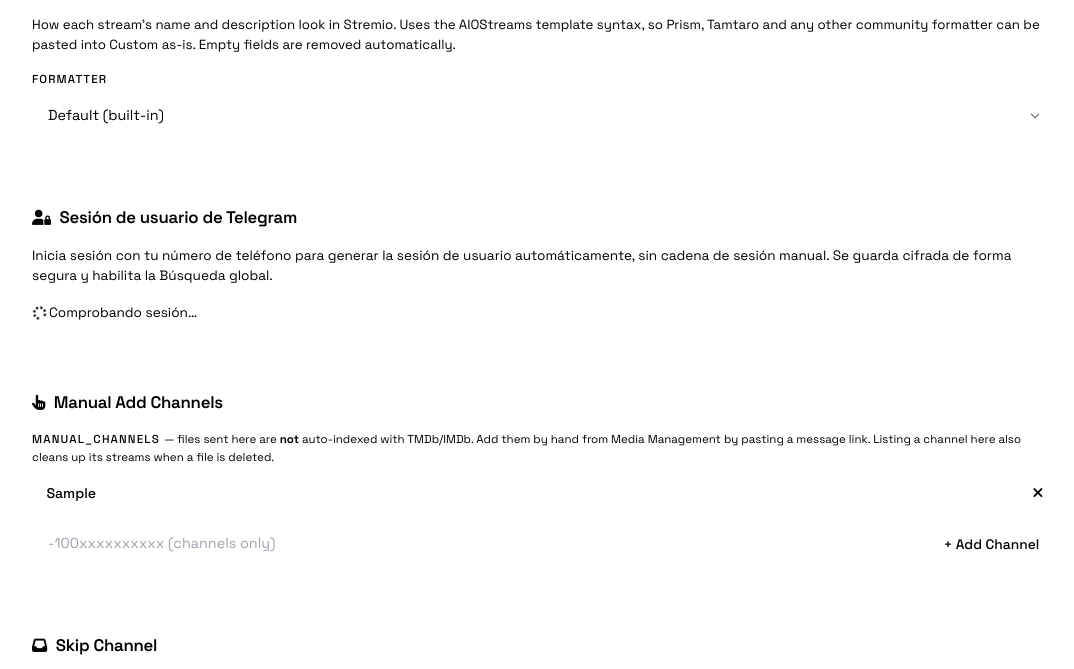
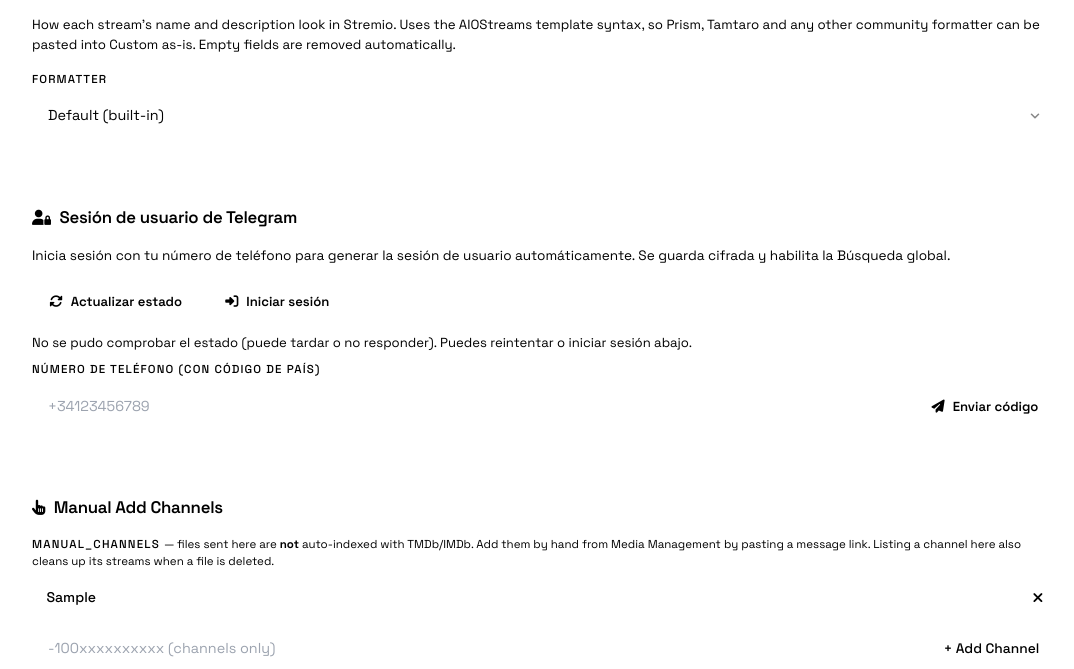
Before and after one commit to elierpg/personalmedia-safe, a Python web app: template Backend/fastapi/templates/settings.html in a window 1280 px wide. Shown: the part 1975-2644 px from the top of the page, without its empty margins (140-1214 px from the left). Run offline with Jinja, Linux system fonts and the light colour scheme; the template is opened without the code that fills it: most values are stand-ins (such as "Sample title", 1, 10 or a date in 2020); some libraries are stand-ins or nearby versions.

Commit message:
fix: make Telegram session login UI always usable
Show persistent refresh/login actions, add timeout/fallback so status never hangs, and always allow re-login flow.

```diff
--- a/Backend/fastapi/templates/settings.html
+++ b/Backend/fastapi/templates/settings.html
@@ -504,13 +504,18 @@
     <div class="settings-card">
         <h2><i class="fa-solid fa-user-lock"></i> Sesión de usuario de Telegram</h2>
         <p class="bk-desc">
-            Inicia sesión con tu número de teléfono para generar la sesión de usuario automáticamente, sin cadena de sesión manual.
-            Se guarda cifrada de forma segura y habilita la Búsqueda global.
+            Inicia sesión con tu número de teléfono para generar la sesión de usuario automáticamente. Se guarda cifrada y habilita la Búsqueda global.
         </p>
 
-        <div id="sess-loading" style="color:var(--text-sec);font-size:0.85rem">
+        <div class="flex flex-wrap gap-2 mb-3">
+            <button type="button" class="sess-btn" onclick="sessLoadStatus(true)"><i class="fa-solid fa-rotate"></i> Actualizar estado</button>
+            <button type="button" class="sess-btn primary" onclick="sessForceLogin()"><i class="fa-solid fa-right-to-bracket"></i> Iniciar sesión</button>
+        </div>
+
+        <div id="sess-loading" style="color:var(--text-sec);font-size:0.85rem;margin-bottom:.5rem">
             <i class="fa-solid fa-spinner fa-spin"></i> Comprobando sesión…
         </div>
+        <p id="sess-status-msg" style="font-size:0.82rem;color:var(--text-sec);display:none;margin-bottom:.5rem"></p>
 
         <!-- Connected view -->
         <div id="sess-connected" style="display:none">
@@ -532,6 +537,7 @@
                 <button type="button" class="sess-btn" onclick="sessAction('reconnect')"><i class="fa-solid fa-rotate"></i> Reconectar</button>
                 <button type="button" class="sess-btn warn" onclick="sessAction('disconnect')"><i class="fa-solid fa-plug-circle-xmark"></i> Desconectar</button>
                 <button type="button" class="sess-btn danger" onclick="sessRemove()"><i class="fa-solid fa-trash"></i> Eliminar</button>
+                <button type="button" class="sess-btn primary" onclick="sessForceLogin()"><i class="fa-solid fa-right-to-bracket"></i> Iniciar de nuevo</button>
             </div>
         </div>
 
@@ -1616,35 +1622,58 @@ async function restartApp() {
 /* ── Telegram User Session ─────────────────────────────────────────────── */
 let sessLoginId = null;
 
-async function sessLoadStatus() {
+async function sessLoadStatus(manual) {
     const loading = document.getElementById('sess-loading');
     const connected = document.getElementById('sess-connected');
     const login = document.getElementById('sess-login');
+    const statusMsg = document.getElementById('sess-status-msg');
     if (!loading) return;
+    loading.style.display = '';
+    loading.innerHTML = '<i class="fa-solid fa-spinner fa-spin"></i> Comprobando sesión…';
+    if (statusMsg) { statusMsg.style.display = 'none'; statusMsg.textContent = ''; }
+
+    const controller = new AbortController();
+    const timer = setTimeout(() => controller.abort(), 10000);
     try {
-        const res = await fetch('/api/admin/settings/session');
+        const res = await fetch('/api/admin/settings/session', { signal: controller.signal, credentials: 'same-origin' });
+        clearTimeout(timer);
+        if (!res.ok) throw new Error('HTTP ' + res.status);
         const data = await res.json();
         loading.style.display = 'none';
-        if (data.connected && data.profile) {
-            const p = data.profile;
-            document.getElementById('sess-name').textContent = p.name || 'Usuario de Telegram';
+        if (data.connected) {
+            const p = data.profile || {};
+            document.getElementById('sess-name').textContent = p.name || 'Sesión guardada';
             document.getElementById('sess-username').textContent = p.username ? '@' + p.username : 'Sin nombre de usuario';
             document.getElementById('sess-phone').textContent = p.phone || '—';
             document.getElementById('sess-id').textContent = p.user_id || '—';
             const live = document.getElementById('sess-live');
             live.className = 'sess-pill ' + (data.live ? 'on' : 'off');
             live.textContent = data.live ? 'Conectada' : 'Guardada (reinicia para activar)';
-            connected.style.display = '';
-            login.style.display = 'none';
+            if (connected) connected.style.display = '';
+            // keep login hidden unless user asks to start new login
+            if (login) login.style.display = 'none';
         } else {
-            connected.style.display = 'none';
-            login.style.display = '';
-            sessShowStep('phone');
+            if (connected) connected.style.display = 'none';
+            sessForceLogin(true);
+            if (statusMsg) { statusMsg.style.display = ''; statusMsg.textContent = 'No hay sesión activa. Puedes iniciar sesión abajo.'; }
         }
     } catch (e) {
-        loading.textContent = 'No se pudo cargar el estado de la sesión.';
-    }
-}
+        clearTimeout(timer);
+        loading.style.display = 'none';
+        if (statusMsg) { statusMsg.style.display = ''; statusMsg.textContent = 'No se pudo comprobar el estado (puede tardar o no responder). Puedes reintentar o iniciar sesión abajo.'; }
+        if (connected) connected.style.display = 'none';
+        sessForceLogin(true);
+    }
+}
+
+function sessForceLogin(keepMsg) {
+    const login = document.getElementById('sess-login');
+    if (login) login.style.display = '';
+    sessShowStep('phone');
+    const msg = document.getElementById('sess-msg');
+    if (msg && !keepMsg) msg.style.display = 'none';
+}
+
 
 function sessShowStep(step) {
     document.getElementById('sess-step-phone').style.display = step === 'phone' ? '' : 'none';
@@ -1735,6 +1764,7 @@ async function sessRemove() {
    the base script that defines showToast is parsed after this block, so calling
    it at parse time would throw and abort the initial stats/log load. */
 window.addEventListener('DOMContentLoaded', () => {
+    if (typeof sessLoadStatus === 'function') sessLoadStatus();
     // Post-restart success notice (survives the reload) for ~8s
     if (sessionStorage.getItem('restartSuccess')) {
         sessionStorage.removeItem('restartSuccess');
@@ -1744,6 +1774,7 @@ window.addEventListener('DOMContentLoaded', () => {
     loadDbStats();
     loadLogs();
 });
+window.addEventListener('load', () => { if (typeof sessLoadStatus === 'function') sessLoadStatus(); });
 </script>
 
 {% endblock %}
```
